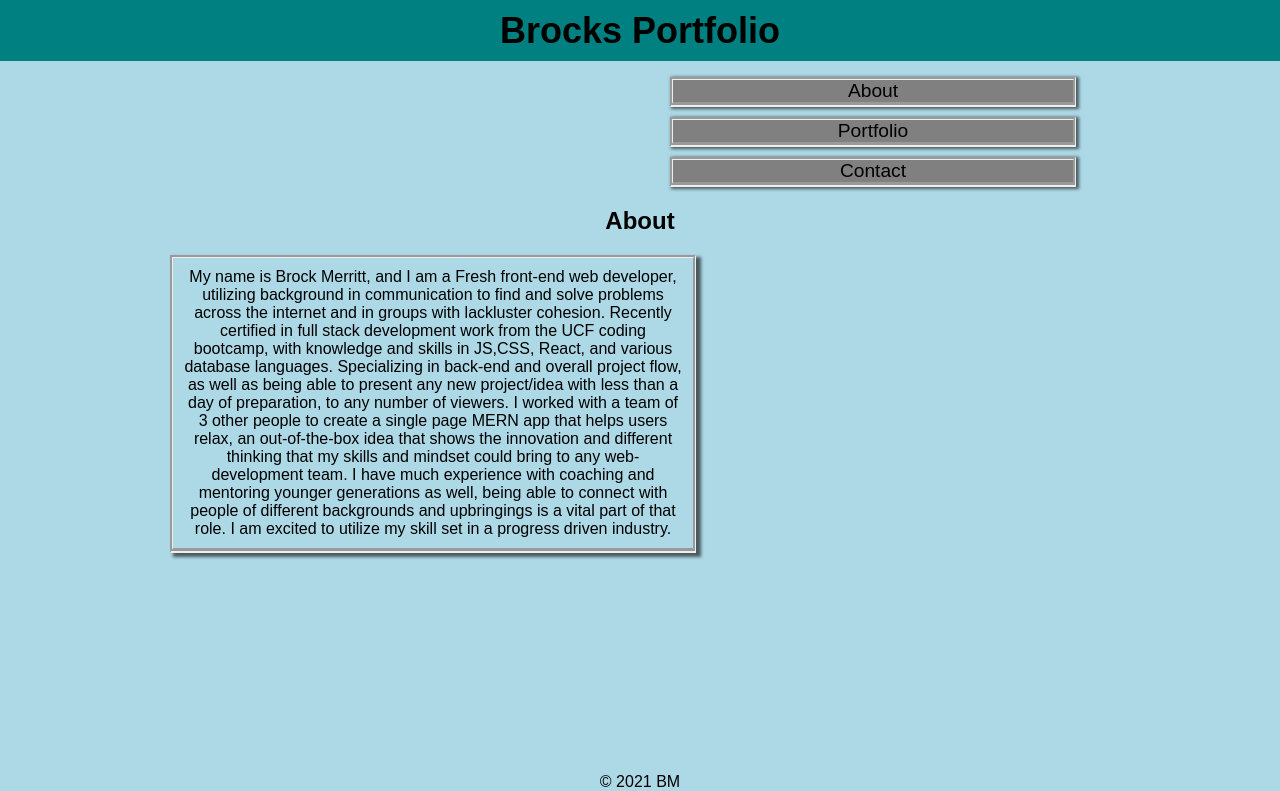
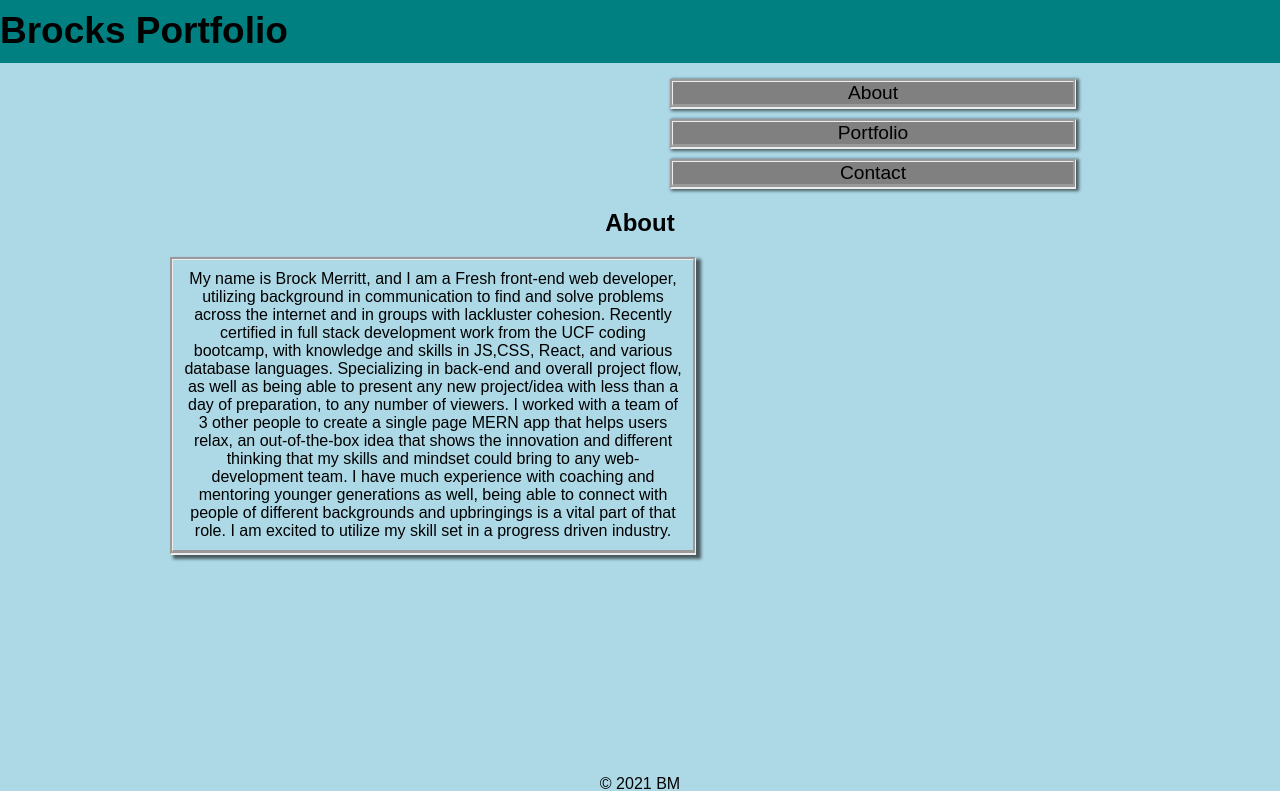
Before and after one commit to Brock-Merritt/Portfolio, a React (Create React App) app: page / in a window 1280 px wide. Shown: the top 791 px of the page. Built offline with nearby package versions, Linux system fonts and the light colour scheme.

Commit message:
fixed header syntax error

```diff
--- a/src/components/Header/index.css
+++ b/src/components/Header/index.css
@@ -1,8 +1,13 @@
-header h1 {
+.header{
     background-color: teal;
-    font-size: 36px;
+    font-size: 37px;
     margin: 0;
     line-height: 1.7;
-    text-align: center;
+    position: relative;
+    text-align: left;
+
+
+
+
 
   }
--- a/src/components/Nav/index.js
+++ b/src/components/Nav/index.js
@@ -17,7 +17,7 @@ function Nav(props) {
 
     return (
         <nav className="flex-row px-1">
-            <ul className= 'balls'>
+            <ul className= 'nav'>
                 {pages.map((page) => {
 
                     return <ul className = {`text-decoration: none , mx-5 ${currentPage.name === page.name && 'navActive'}`} key= {page.name}>
```
Also changed, not shown: src/components/Header/index.js (+3 -6 lines).
